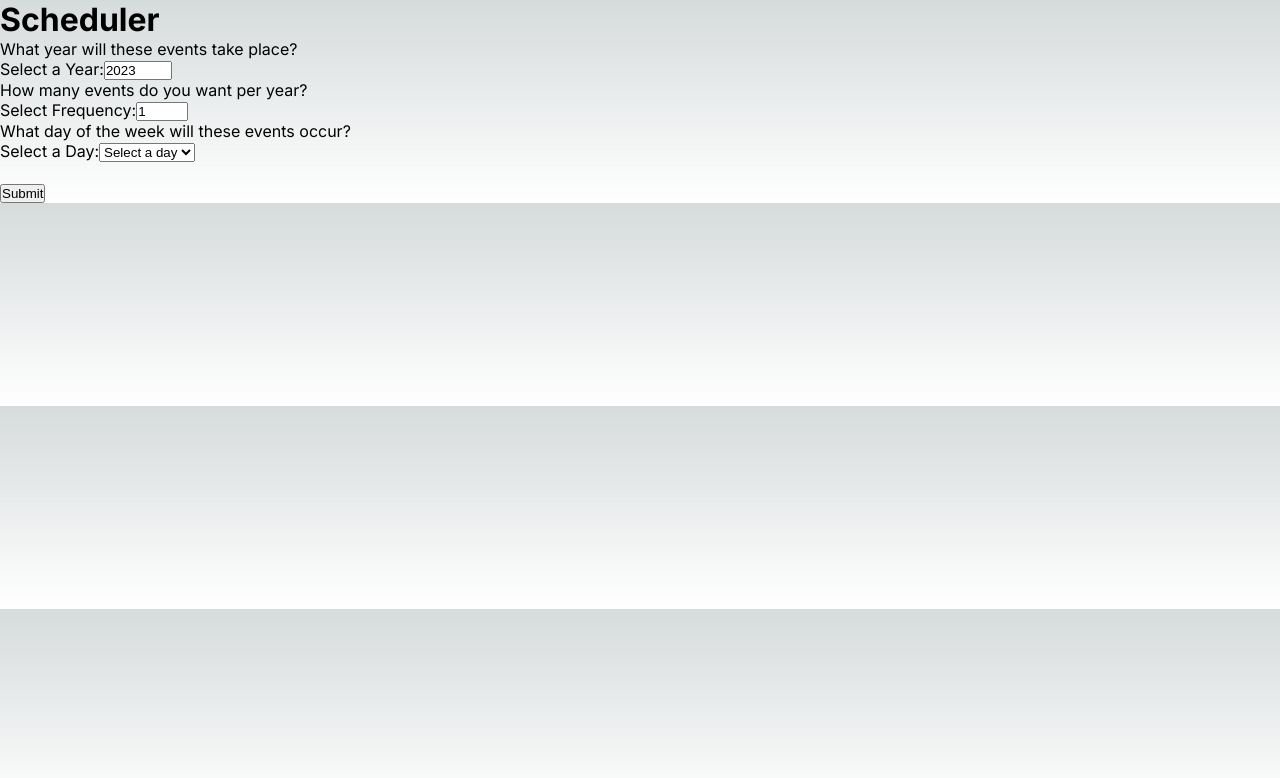
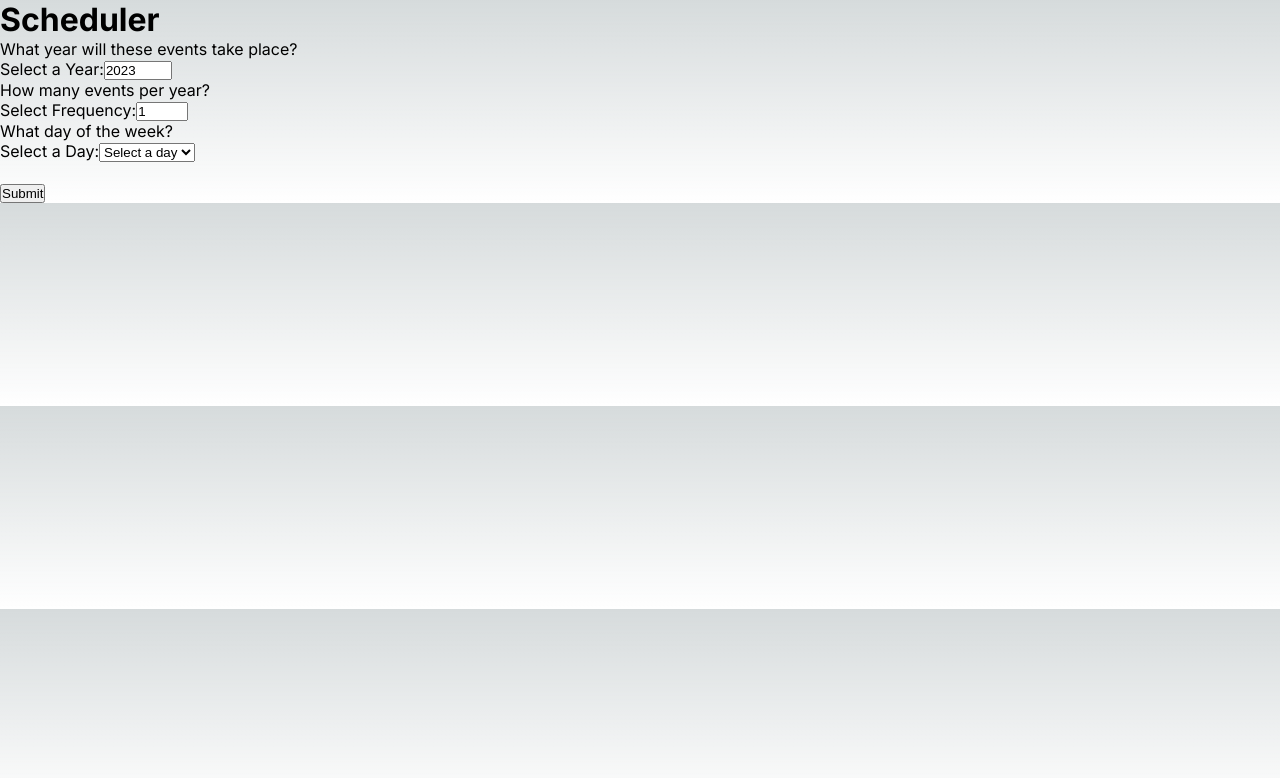
Before and after one commit to tm-tm-tm/scheduler, a Next.js app: page / in a window 1280 px wide. Shown: the top 778 px of the page. Built offline with nearby package versions, Linux system fonts and the light colour scheme.

Commit message:
Updated Prompt parameters.

```diff
--- a/app/page.js
+++ b/app/page.js
@@ -14,7 +14,7 @@ export default function Home() {
   const [includePublicHolidays, setIncludePublicHolidays] = useState(false)
   const [generatedSchedule, setGeneratedSchedule] = useState('')
 
-  const prompt = `Generate a schedule of events within the calendar year ${selectedYear} (between January 1 - December 30 ${selectedYear}) and occur ${yearlyFrequency} times yearly, spaced evenly throughout the year. Please ensure all dates selected are on ${preferredDay} dates. Please ensure you return dates that are legitimate dates, and cross check with the ${selectedYear} calendar to ensure dates are within the selected year.`
+  const prompt = `Generate a schedule of events within the calendar year ${selectedYear} (between January 1 - December 30 ${selectedYear}). These events will occur ${yearlyFrequency} times yearly, spaced as evenly as possible throughout the year. Please ensure all dates selected are on ${preferredDay} dates. Please ensure to cross check with the ${selectedYear} calendar to ensure accurate dates within the selected year.`
 
   const handleYearChange = (event) => {
     setSelectedYear(event.target.value)
@@ -32,6 +32,7 @@ export default function Home() {
   const generateSchedule = async (e) => {
     e.preventDefault();
     setLoading(true);
+    console.log(prompt)
 
     try {
       const response = await fetch("/api/chat/", {
@@ -81,7 +82,7 @@ export default function Home() {
         </div>
 
         <div>
-          <p>How many events do you want per year?</p>
+          <p>How many events per year?</p>
           <label>
             Select Frequency:
             <input
@@ -96,7 +97,7 @@ export default function Home() {
         </div>
 
         <div>
-          <p>What day of the week will these events occur?</p>
+          <p>What day of the week?</p>
 
           <label>
             Select a Day:
```
